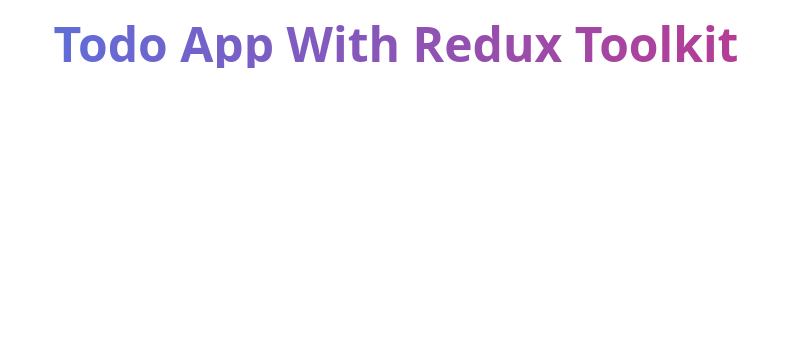
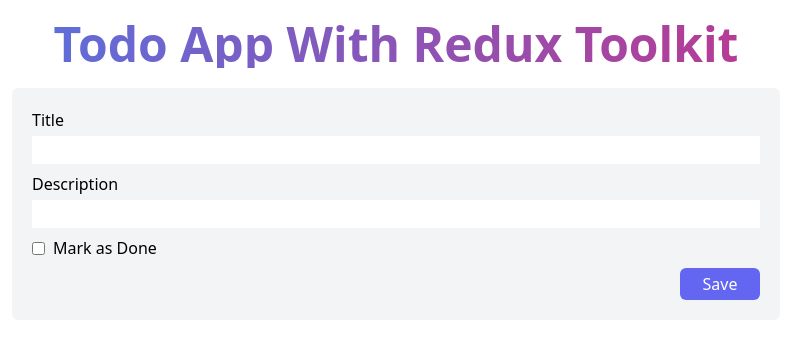
Before and after one commit to theabhipatel/react_gallary, a React (Vite) app: page / in a window 1280 px wide. Shown: the top 338 px of the page, without its empty margins (244-1035 px from the left). Built offline with nearby package versions, Linux system fonts and the light colour scheme.

Commit message:
feat create ui and functionality for todo add, toggle isDone and delete

```diff
--- a/src/App.tsx
+++ b/src/App.tsx
@@ -1,8 +1,14 @@
+import { Provider } from "react-redux";
+import Todo from "./screens/todo/Todo";
+import { store } from "./store/store";
+
 function App() {
   return (
-    <h1 className="text-5xl bg-clip-text bg-gradient-to-r from-blue-500 to-pink-600 font-bold text-transparent text-center mt-5">
-      Todo App With Redux Toolkit
-    </h1>
+    <div className="max-auto max-w-[1536px]">
+      <Provider store={store}>
+        <Todo />
+      </Provider>
+    </div>
   );
 }
 
--- /dev/null
+++ b/src/screens/todo/Todo.tsx
@@ -0,0 +1,16 @@
+import AddAndUpdateTodo from "./components/AddAndUpdateTodo";
+import AllTodos from "./components/AllTodos";
+
+const Todo = () => {
+  return (
+    <>
+      <h1 className="text-5xl bg-clip-text bg-gradient-to-r from-blue-500 to-pink-600 font-bold text-transparent text-center my-5">
+        Todo App With Redux Toolkit
+      </h1>
+      <AddAndUpdateTodo />
+      <AllTodos />
+    </>
+  );
+};
+
+export default Todo;
--- /dev/null
+++ b/src/screens/todo/components/AddAndUpdateTodo.tsx
@@ -0,0 +1,72 @@
+import { FormEvent, useState } from "react";
+import { useAppDispatch } from "../../../store/hooks";
+import { addTodo } from "../../../store/features/todo/todoSlice";
+
+const AddAndUpdateTodo = () => {
+  const dispatch = useAppDispatch();
+  const [title, setTitle] = useState("");
+  const [description, setDescription] = useState("");
+  const [isDone, setIsDone] = useState(false);
+
+  const handleSave = (e: FormEvent<HTMLFormElement>) => {
+    e.preventDefault();
+
+    dispatch(
+      addTodo({ id: `TID${new Date().getTime()}`, title, description, isDone })
+    );
+    setTitle("");
+    setDescription("");
+    setIsDone(false);
+  };
+
+  return (
+    <div className="flex justify-center">
+      <form
+        onSubmit={handleSave}
+        className="flex w-[90%] md:w-[60%] bg-gray-100 rounded-md flex-col gap-2 p-5"
+      >
+        <div className="flex flex-col gap-1">
+          <label htmlFor="title">Title</label>
+          <input
+            type="text"
+            id="title"
+            className="p-0.5 px-2"
+            required
+            value={title}
+            onChange={(e) => setTitle(e.target.value)}
+          />
+        </div>
+        <div className="flex flex-col gap-1">
+          <label htmlFor="description">Description</label>
+          <input
+            type="text"
+            id="description"
+            className="p-0.5 px-2 "
+            required
+            value={description}
+            onChange={(e) => setDescription(e.target.value)}
+          />
+        </div>
+        <div className="flex gap-2 items-center">
+          <input
+            type="checkbox"
+            id="isDone"
+            checked={isDone}
+            onChange={(e) => setIsDone(e.target.checked)}
+          />
+          <label htmlFor="isDone">Mark as Done</label>
+        </div>
+        <div className="flex justify-end">
+          <button
+            type="submit"
+            className="w-20 flex items-center justify-center h-8 bg-indigo-500 text-white rounded-md"
+          >
+            Save
+          </button>
+        </div>
+      </form>
+    </div>
+  );
+};
+
+export default AddAndUpdateTodo;
--- /dev/null
+++ b/src/screens/todo/components/AllTodos.tsx
@@ -0,0 +1,63 @@
+import {
+  removeTodo,
+  toggleIsDone,
+} from "../../../store/features/todo/todoSlice";
+import { useAppDispatch, useAppSelector } from "../../../store/hooks";
+
+const AllTodos = () => {
+  const dispatch = useAppDispatch();
+  const { todos } = useAppSelector((state) => state.todo);
+
+  const handleToggleTodoIsDone = (id: string) => {
+    dispatch(toggleIsDone(id));
+  };
+  const handleDeleteTodo = (id: string) => {
+    dispatch(removeTodo(id));
+  };
+
+  return (
+    <div className="flex justify-center mt-5">
+      <div className="flex w-[90%] md:w-[60%] bg-gray-100 rounded-md flex-col gap-2 p-5">
+        {todos.map((todo) => {
+          const { id, title, description, isDone } = todo;
+          return (
+            <div
+              key={id}
+              className="flex gap-2 p-2 rounded-md bg-indigo-600/10"
+            >
+              <div className="flex gap-2 w-full">
+                <button
+                  onClick={() => handleToggleTodoIsDone(id)}
+                  className="h-6 min-w-6 border rounded-sm border-indigo-600 flex justify-center items-center text-lg"
+                >
+                  {isDone ? "✔" : ""}
+                </button>
+                <div>
+                  <h2
+                    className={`font-semibold ${isDone ? "line-through" : ""}`}
+                  >
+                    {title}
+                  </h2>
+                  <p className="text-sm">{description}</p>
+                </div>
+              </div>
+              <div className="flex items-start gap-2">
+                <button className="h-6 w-8 border rounded-sm border-green-700 flex justify-center items-center text-green-700 text-sm">
+                  Edit
+                </button>
+                <button
+                  onClick={() => handleDeleteTodo(id)}
+                  className="h-6 w-8 border rounded-sm border-red-700 flex justify-center items-center text-red-700 text-sm"
+                >
+                  Del
+                </button>
+              </div>
+            </div>
+          );
+        })}
+      </div>
+    </div>
+  );
+};
+
+export default AllTodos;
--- a/src/store/features/todo/todoSlice.ts
+++ b/src/store/features/todo/todoSlice.ts
@@ -21,7 +21,7 @@
   initialState,
   reducers: {
     addTodo: (state, action: PayloadAction<ITodo>) => {
-      state.todos.push(action.payload);
+      state.todos.unshift(action.payload);
     },
     removeTodo: (state, action: PayloadAction<string>) => {
       const todoId = action.payload;
```
